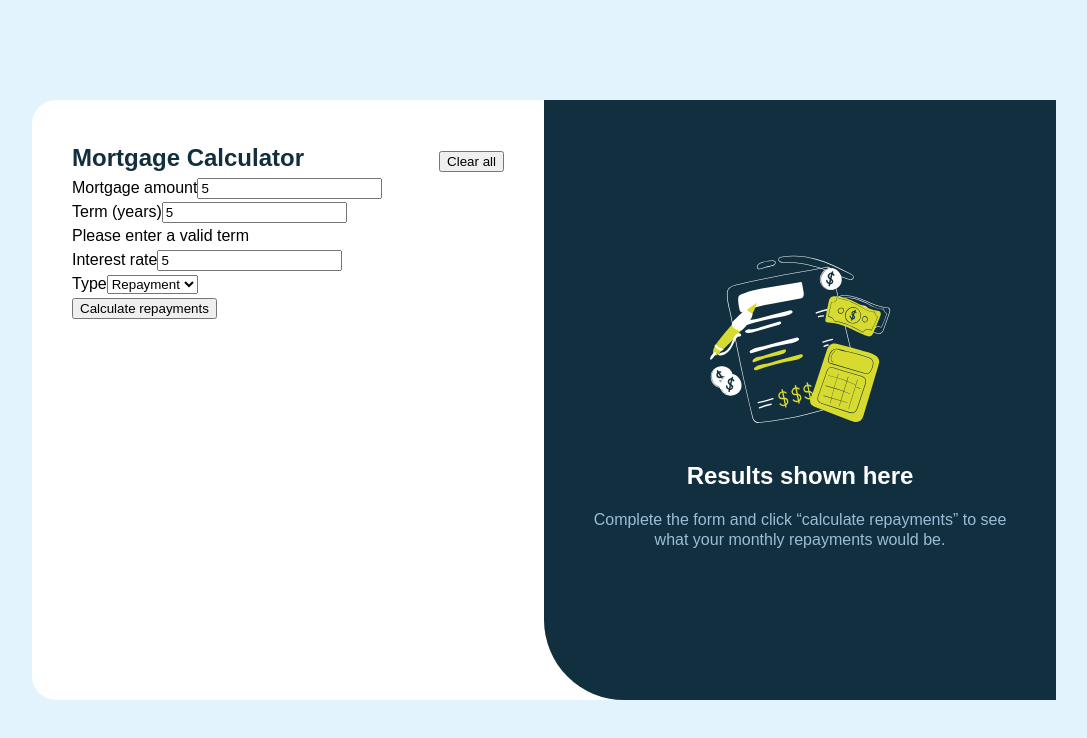
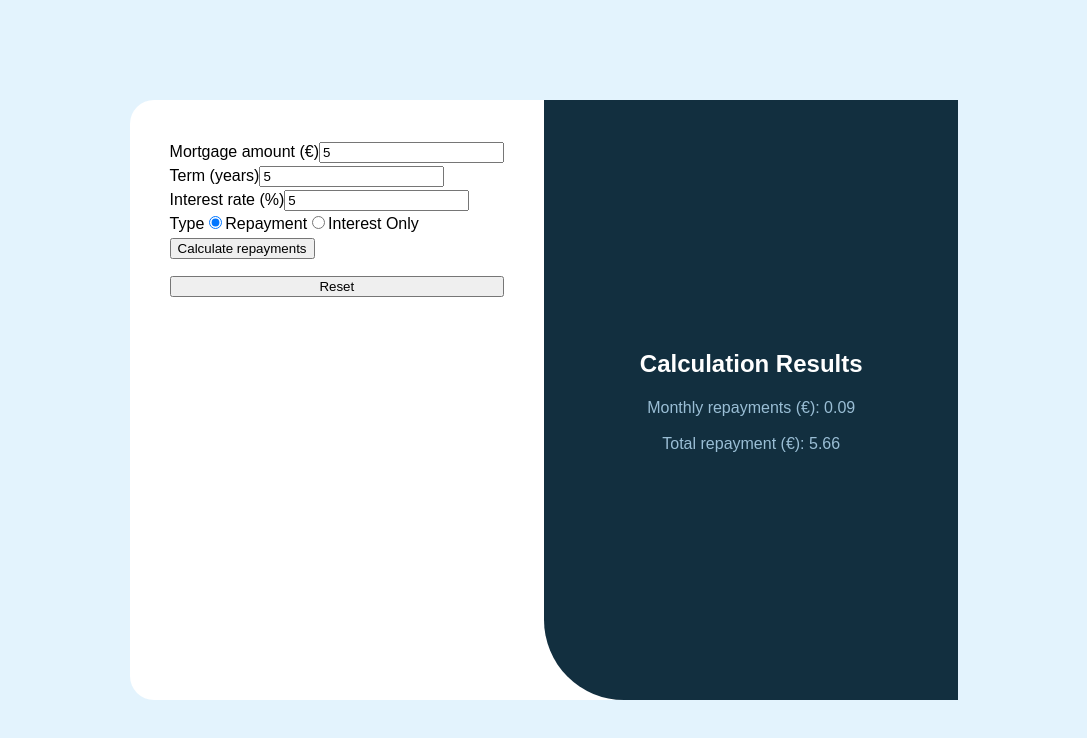
Before and after one commit to JosielLima/mortgage-repayment-calculator, a React (Vite) app: page / in a window 1280 px wide. Both pictures are taken after typing "5", "5", "5" into the empty fields and a click on the button "Calculate repayments". Shown: the top 738 px of the page, without its empty margins (96-1183 px from the left). Built offline with nearby package versions, Linux system fonts and the light colour scheme.

Commit message:
Refactoring the form code and mortgage calculation with the help of continue.dev

```diff
--- a/src/App.jsx
+++ b/src/App.jsx
@@ -1,3 +1,4 @@
+import { useState } from 'react'
 import './App.css'
 import Container from './components/Container.jsx'
 import Form from './components/Form.jsx'
@@ -5,11 +6,18 @@ import Result from './components/Result.jsx'
 
 function App() {
 
+  const [results, setResults] = useState({
+    monthlyPayment: null,
+    totalRepayment: null,
+  });
+
+
+
   return (
     <Container>
       <div className='content'>
-        <Form></Form>
-        <Result></Result>
+        <Form setResults={setResults} />
+        <Result results={results} />
       </div>
     </Container>
   )
--- a/src/components/Form.jsx
+++ b/src/components/Form.jsx
@@ -1,104 +1,126 @@
 import { useState } from 'react';
 
-const Form = () => {
+const Form = ({setResults}) => {
   const [form, setForm] = useState({
-    amount: '', // Números positivos
-    termYears: '', // Precisa ser um período de anos
-    interestRate: '', // Valor em % de 0 a 100
-    type: '', // Repayment ou Interest como radio buttons
+    amount: '',
+    termYears: '',
+    interestRate: '',
+    type: 'repayment',
   });
 
-  const [errorValidateAmount, setErrorValidateAmount] = useState(null);
-  const [errorValidateTermYears, setErrorValidateTermYears] = useState(null);
-  const [errorValidateInterestRate, setErrorValidateInterestRate] = useState(null);
+  const [errors, setErrors] = useState({
+    amount: null,
+    termYears: null,
+    interestRate: null,
+  });
 
-  const validateAmount = (amount) => {
-    const numAmount = parseFloat(amount);
-    return isNaN(numAmount) || numAmount <= 0;
+  const handleChange = (e) => {
+    const { name, value } = e.target;
+    setForm({ ...form, [name]: value });
+    setErrors({...errors, [name]: null});
   };
 
-  const validateTermYears = (termYears) => {
-    if(termYears.trim() === ''){
-      return true
+  const validateForm = () => {
+    const newErrors = {};
+    if (!form.amount || form.amount.trim() === "" || parseFloat(form.amount) <= 0) {
+      newErrors.amount = 'This field is required';
     }
-    const numTerm = parseFloat(termYears);
-    return numTerm < 1900 || numTerm > 2050
-  };
-
-  const validateInterestRate = (interestRate) => {
-    if(interestRate.trim() === ''){
-      return true
+    if (!form.termYears || form.termYears.trim() === "" || parseFloat(form.termYears) <= 0) {
+      newErrors.termYears = 'This field is required';
     }
-    const numRate = parseFloat(interestRate);
-    return numRate < 0 || numRate > 100
+    if (!form.interestRate || form.interestRate.trim() === "" || parseFloat(form.interestRate) < 0 || parseFloat(form.interestRate) > 100) {
+      newErrors.interestRate = 'This field is required';
+    }
+    console.log('teste erros', newErrors);
+    setErrors(newErrors);
+    return Object.keys(newErrors).length === 0;
   };
 
 
-  function handleChange(e) {
-    setForm({ ...form, [e.target.name]: e.target.value });
+  const calculateRepayment = () => {
+    const principal = parseFloat(form.amount);
+    const annualInterestRate = parseFloat(form.interestRate) / 100;
+    const numberOfYears = parseFloat(form.termYears);
+    const numberOfMonths = numberOfYears * 12;
+    const monthlyInterestRate = annualInterestRate / 12;
+
+    if (isNaN(principal) || isNaN(annualInterestRate) || isNaN(numberOfYears) || principal <= 0 || numberOfYears <= 0 || annualInterestRate <=0) {
+      return null;
     }
 
-  function handleReset(e) {
-    e.preventDefault();
-    setForm({
-      amount: '',
-      termYears: '',
-      interestRate: '',
-      type: '',
-    });
-    setErrorValidateAmount(false);
-    setErrorValidateTermYears(false);
-    setErrorValidateInterestRate(false);
+    const monthlyPayment =
+      (principal * monthlyInterestRate) /
+      (1 - Math.pow(1 + monthlyInterestRate, -numberOfMonths));
+    const totalRepayment = monthlyPayment * numberOfMonths;
+
+    return { monthlyPayment: monthlyPayment.toFixed(2), totalRepayment: totalRepayment.toFixed(2) };
+  };
+
+  const calculateInterestOnly = () => {
+    const principal = parseFloat(form.amount);
+    const annualInterestRate = parseFloat(form.interestRate) / 100;
+    const monthlyInterestRate = annualInterestRate / 12;
+
+    if (isNaN(principal) || isNaN(annualInterestRate) || principal <= 0 || annualInterestRate <=0) {
+      return null;
     }
 
-  function handleSubmit(e) {
+    const monthlyPayment = principal * monthlyInterestRate;
+    return {monthlyPayment: monthlyPayment.toFixed(2), totalRepayment: null};
+  };
+
+  const handleSubmit = (e) => {
     e.preventDefault();
-    const amountError = validateAmount(form.amount);
-    const termError = validateTermYears(form.termYears);
-    const rateError = validateInterestRate(form.interestRate);
+    if (validateForm()) {
+      const results = form.type === 'repayment' ? calculateRepayment() : calculateInterestOnly();
+      if(results){
+        setResults(results);
+      } else {
+        console.log("Valores inválidos para o cálculo.")
+      }
+    } else {
+      console.log('Por favor, preencha todos os campos corretamente');
+    }
+  };
 
-    if (amountError || termError || rateError) {
-      setErrorValidateAmount(amountError);
-      setErrorValidateTermYears(termError);
-      setErrorValidateInterestRate(rateError);
-      return;
-    }
-    setErrorValidateAmount(false);
-    setErrorValidateTermYears(false);
-    setErrorValidateInterestRate(false);
-  }
+  const handleReset = (e) => {
+    e.preventDefault();
+    setForm({ amount: '', termYears: '', interestRate: '', type: 'repayment' });
+    setErrors({});
+    setResults({ monthlyPayment: null, totalRepayment: null });
+  };
 
-  return <div className="form">
+  return (
+    <div className="form">
       <form onSubmit={handleSubmit}>
-      <header className="header">
-        <h6 className="text-preset-2 text-slate-900">Mortgage Calculator</h6>
-        <button type='reset' onClick={handleReset}>Clear all</button>
-      </header>
+        {/* ... header ... */}
         <div className="form-group">
-        <label htmlFor="amount">Mortgage amount</label>
+          <label htmlFor="amount">Mortgage amount (€)</label>
           <input type="number" id="amount" name="amount" value={form.amount} onChange={handleChange} />
-        {errorValidateAmount && <p className="error">Please enter a valid amount</p>}
+          {errors.amount && <p className="error">{errors.amount}</p>}
         </div>
         <div className="form-group">
           <label htmlFor="termYears">Term (years)</label>
-        <input type="number" id="termYears" name="termYears" value={form.termYears} onChange={handleChange}  />
-        {errorValidateTermYears && <p className="error">Please enter a valid term</p>}
+          <input type="number" id="termYears" name="termYears" value={form.termYears} onChange={handleChange} />
+          {errors.termYears && <p className="error">{errors.termYears}</p>}
         </div>
         <div className="form-group">
-        <label htmlFor="interestRate">Interest rate</label>
+          <label htmlFor="interestRate">Interest rate (%)</label>
           <input type="number" id="interestRate" name="interestRate" value={form.interestRate} onChange={handleChange} />
-        {errorValidateInterestRate && <p className="error">Please enter a valid interest rate</p>}
+          {errors.interestRate && <p className="error">{errors.interestRate}</p>}
         </div>
         <div className="form-group">
-        <label htmlFor="type">Type</label>
-        <select name="type" id="type" value={form.type}  onChange={handleChange} >
-          <option value="repayment">Repayment</option>
-          <option value="interest">Interest</option>
-        </select>
+          <label>Type</label>
+          <input type="radio" id="repayment" name="type" value="repayment" checked={form.type === 'repayment'} onChange={handleChange} />
+          <label htmlFor="repayment">Repayment</label>
+          <input type="radio" id="interest" name="type" value="interest" checked={form.type === 'interest'} onChange={handleChange} />
+          <label htmlFor="interest">Interest Only</label>
         </div>
         <button type="submit" className="btn btn-primary">Calculate repayments</button>
       </form>
-  </div>;
+      <button onClick={handleReset}>Reset</button>
+    </div>
+  );
 };
 
 export default Form;
--- a/src/components/Result.jsx
+++ b/src/components/Result.jsx
@@ -1,11 +1,30 @@
 import illustrationEmpty from '../assets/illustration-empty.svg';
-const Result = () => {
-  return <div className="result">
-    <img src={illustrationEmpty} alt="No calculations performed" className="result-image" />
-    <h6 className="text-preset-2 text-center text-white">Results shown here</h6>
-    <p className="text-preset-4 text-center">Complete the form and click “calculate repayments” to see what
-    your monthly repayments would be.</p>
-  </div>;
+const Result = ({ results }) => {
+  return (
+    <div className="result">
+    {results.monthlyPayment === null ? (
+      <>
+        <img src={illustrationEmpty} alt="No calculations performed" className="result-image" />
+        <h6 className="text-preset-2 text-center text-white">Results shown here</h6>
+        <p className="text-preset-4 text-center">Complete the form and click “calculate repayments” to see what
+        your monthly repayments would be.</p>
+      </>
+    ) : (
+      <>
+          <h6 className="text-preset-2 text-center text-white">Calculation Results</h6>
+          <p className="text-preset-4 text-center">
+            Monthly repayments (€): {results.monthlyPayment}
+          </p>
+          {results.totalRepayment !== null && (
+            <p className="text-preset-4 text-center">
+              Total repayment (€): {results.totalRepayment}
+            </p>
+          )}
+      </>)
+    }
+    </div>
+  );
+
 };
 
 export default Result;
```
Lines whose indentation alone changed are shown as unchanged.
